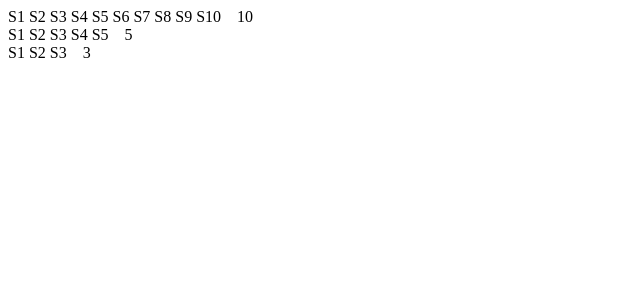
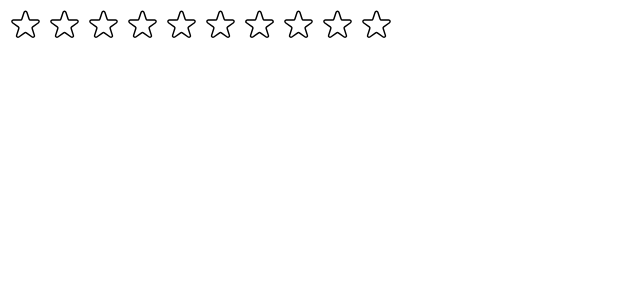
Before and after one commit to AbdalrahmanEmara/usepopcorn, a React (Create React App) app: page / in a window 1280 px wide. Shown: the top 300 px of the page, without its empty margins (0-640 px from the left). Built offline with nearby package versions, Linux system fonts and the light colour scheme.

Commit message:
Creating the stars

```diff
--- a/src/StarRating.js
+++ b/src/StarRating.js
@@ -1,12 +1,14 @@
+import { useState } from "react";
+
 const containerStyle = {
-  display: 'flex',
-  alignItems: 'center',
-  gap: '16px',
+  display: "flex",
+  alignItems: "center",
+  gap: "16px",
 };
 
 const starContainerStyle = {
-  display: 'flex',
-  gap: '4px',
+  display: "flex",
+  gap: "4px",
 };
 
 const textStyle = {
@@ -15,14 +17,63 @@
 };
 
 export default function StarRating({ maxRating = 3 }) {
+  const [rating, setRating] = useState(0);
+
+  function handleRating(rating) {
+    setRating(rating);
+  }
+
   return (
     <div style={containerStyle}>
       <div style={starContainerStyle}>
         {Array.from({ length: maxRating }, (_, i) => (
-          <span>S{i+1}</span>
+          <Star
+            key={i}
+            onRate={() => handleRating(i+1)}
+            full={rating >= i+1}
+          />
         ))}
       </div>
-      <p style={textStyle}>{maxRating}</p>
+      <p style={textStyle}>{rating || ""}</p>
     </div>
   );
 }
+
+const starStyle = {
+  width: "35px",
+  height: "35px",
+  display: "block",
+  cursor: "pointer",
+};
+
+function Star({ onRate, full }) {
+  return (
+    <span
+      role="button"
+      style={starStyle}
+      onClick={onRate}>
+      {full ? (
+        <svg
+          xmlns="http://www.w3.org/2000/svg"
+          viewBox="0 0 20 20"
+          fill="#000"
+          stroke="#000">
+          <path d="M9.049 2.927c.3-.921 1.603-.921 1.902 0l1.07 3.292a1 1 0 00.95.69h3.462c.969 0 1.371 1.24.588 1.81l-2.8 2.034a1 1 0 00-.364 1.118l1.07 3.292c.3.921-.755 1.688-1.54 1.118l-2.8-2.034a1 1 0 00-1.175 0l-2.8 2.034c-.784.57-1.838-.197-1.539-1.118l1.07-3.292a1 1 0 00-.364-1.118L2.98 8.72c-.783-.57-.38-1.81.588-1.81h3.461a1 1 0 00.951-.69l1.07-3.292z" />
+        </svg>
+      ) : (
+        <svg
+          xmlns="http://www.w3.org/2000/svg"
+          fill="none"
+          viewBox="0 0 24 24"
+          stroke="#000">
+          <path
+            strokeLinecap="round"
+            strokeLinejoin="round"
+            strokeWidth="{2}"
+            d="M11.049 2.927c.3-.921 1.603-.921 1.902 0l1.519 4.674a1 1 0 00.95.69h4.915c.969 0 1.371 1.24.588 1.81l-3.976 2.888a1 1 0 00-.363 1.118l1.518 4.674c.3.922-.755 1.688-1.538 1.118l-3.976-2.888a1 1 0 00-1.176 0l-3.976 2.888c-.783.57-1.838-.197-1.538-1.118l1.518-4.674a1 1 0 00-.363-1.118l-3.976-2.888c-.784-.57-.38-1.81.588-1.81h4.914a1 1 0 00.951-.69l1.519-4.674z"
+          />
+        </svg>
+      )}
+    </span>
+  );
+}
--- a/src/index.js
+++ b/src/index.js
@@ -10,7 +10,5 @@
     {/* <App /> */}
 
     <StarRating maxRating={10}/>
-    <StarRating maxRating={5}/>
-    <StarRating />
   </React.StrictMode>
 );
```
